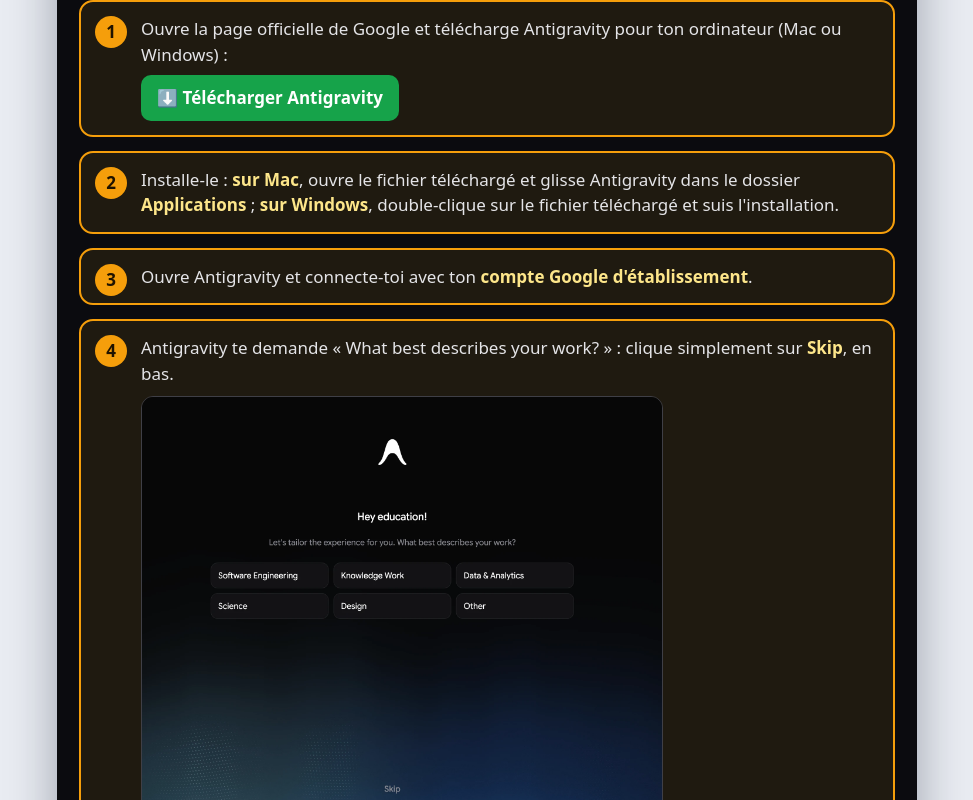
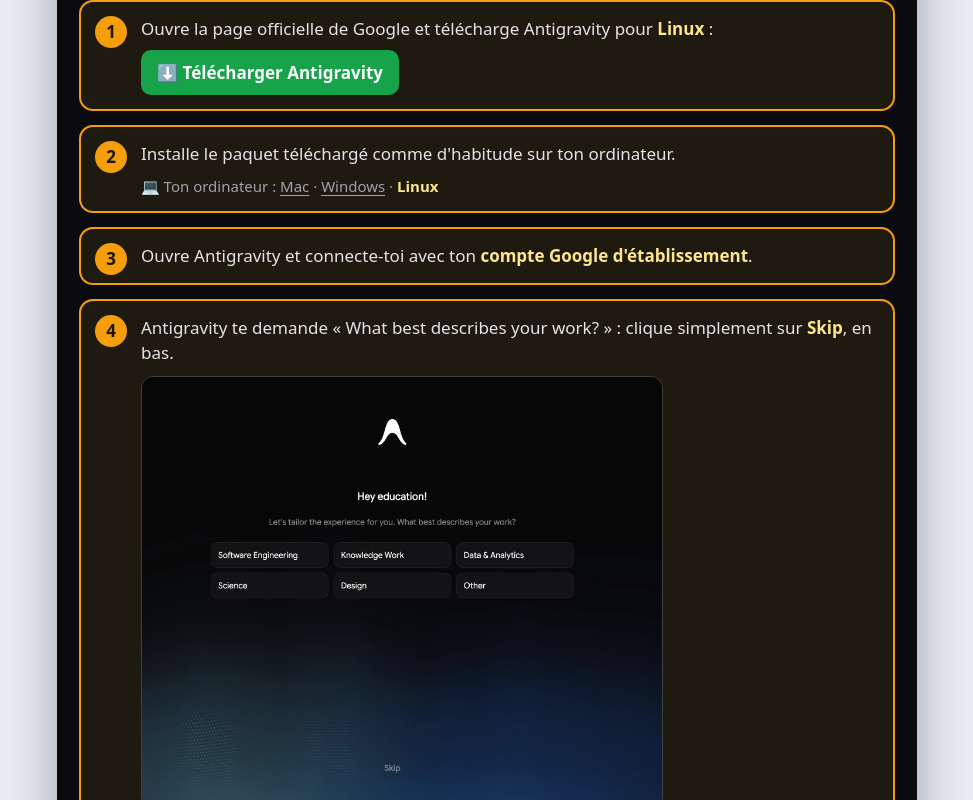
Before and after one commit to education-simulation/atelier, a plain HTML site: page antigravity.html in a window 1280 px wide. Both pictures are taken after a click on the button 364 px from the left and 235 px from the top of the page. Shown: the part 310-1110 px from the top of the page, without its empty margins (153-1126 px from the left). Drawn offline with Linux system fonts and the light colour scheme.

Commit message:
Installation : consignes selon l'ordinateur (Mac, Windows, Linux), deviné puis modifiable
Co-Authored-By: Claude Opus 5.5 <noreply@anthropic.com>

```diff
--- a/antigravity.html
+++ b/antigravity.html
@@ -4,7 +4,7 @@
 <meta charset="utf-8">
 <meta name="viewport" content="width=device-width, initial-scale=1">
 <title>Atelier · Antigravity</title>
-<link rel="stylesheet" href="style.css?v=3">
+<link rel="stylesheet" href="style.css?v=4">
 </head>
 <body>
 <div class="fen">
@@ -20,10 +20,12 @@
 
     <section id="installer" hidden>
       <ol class="etapes">
-        <li>Ouvre la page officielle de Google et télécharge Antigravity pour ton ordinateur (Mac ou Windows) :
+        <li>Ouvre la page officielle de Google et télécharge Antigravity <span class="os os-mac">pour <b class="cle">Mac</b></span><span class="os os-win">pour <b class="cle">Windows</b></span><span class="os os-linux">pour <b class="cle">Linux</b></span> :
           <div class="phrase"><a class="copier" href="https://antigravity.google/download" target="_blank" rel="noopener">⬇️ Télécharger Antigravity</a></div>
         </li>
-        <li>Installe-le : <b class="cle">sur Mac</b>, ouvre le fichier téléchargé et glisse Antigravity dans le dossier <b class="cle">Applications</b> ; <b class="cle">sur Windows</b>, double-clique sur le fichier téléchargé et suis l'installation.</li>
+        <li><span class="os os-mac">Ouvre le fichier téléchargé (dans <b class="cle">Téléchargements</b>), puis glisse l'icône d'Antigravity dans le dossier <b class="cle">Applications</b>.</span><span class="os os-win">Double-clique sur le fichier téléchargé (dans <b class="cle">Téléchargements</b>), puis suis l'installation en cliquant sur <b class="cle">Suivant</b>.</span><span class="os os-linux">Installe le paquet téléchargé comme d'habitude sur ton ordinateur.</span>
+          <p class="note">💻 Ton ordinateur : <button type="button" class="lien-os" data-os="mac">Mac</button> · <button type="button" class="lien-os" data-os="win">Windows</button> · <button type="button" class="lien-os" data-os="linux">Linux</button></p>
+        </li>
         <li>Ouvre Antigravity et connecte-toi avec ton <b class="cle">compte Google d'établissement</b>.</li>
         <li>Antigravity te demande « What best describes your work? » : clique simplement sur <b class="cle">Skip</b>, en bas.
           <img src="images/antigravity-bienvenue.webp" alt="L'écran d'accueil d'Antigravity : Hey education!, six choix, et Skip en bas" style="display:block;width:100%;max-width:520px;margin-top:10px;border-radius:12px;border:1px solid #3f3f46">
@@ -54,6 +56,16 @@ document.querySelectorAll("[data-choix]").forEach((b) => b.addEventListener("cli
   montrer(b.dataset.choix); history.replaceState(null, "", "#" + b.dataset.choix);
   document.getElementById(b.dataset.choix).scrollIntoView({ behavior: "smooth" });
 }));
+// Le système de l'ordinateur : deviné, puis modifiable (gardé dans le navigateur)
+const deviner = () => { const u = navigator.userAgent; return /Windows/i.test(u) ? "win" : /Mac/i.test(u) ? "mac" : /Linux|X11/i.test(u) ? "linux" : "mac"; };
+const choisirOs = (os) => {
+  document.body.dataset.os = os;
+  document.querySelectorAll(".lien-os").forEach((b) => b.setAttribute("aria-pressed", String(b.dataset.os === os)));
+  try { localStorage.setItem("atelier.os", os); } catch {}
+};
+let osDepart = null; try { osDepart = localStorage.getItem("atelier.os"); } catch {}
+choisirOs(osDepart || deviner());
+document.querySelectorAll(".lien-os").forEach((b) => b.addEventListener("click", () => choisirOs(b.dataset.os)));
 const depart = location.hash.slice(1);
 if (depart === "installer" || depart === "configurer") montrer(depart);
 document.querySelectorAll("button.copier").forEach((b) => b.addEventListener("click", async () => {
--- a/style.css
+++ b/style.css
@@ -52,3 +52,9 @@ button.tuile { cursor:pointer; }
 .carte .txt { display:grid; gap:2px; }
 .carte .txt b { color:#fff; font-size:17px; font-weight:800; line-height:1.25; }
 .carte .txt small { color:#a1a1aa; font-size:13.5px; line-height:1.3; }
+
+/* Le texte selon l'ordinateur (Mac, Windows, Linux) */
+.os { display:none; }
+body[data-os="mac"] .os-mac, body[data-os="win"] .os-win, body[data-os="linux"] .os-linux { display:inline; }
+.lien-os { all:unset; cursor:pointer; color:#a1a1aa; text-decoration:underline; text-underline-offset:3px; }
+.lien-os[aria-pressed="true"] { color:#fde68a; font-weight:800; text-decoration:none; }
```
Also changed, not shown: index.html (+1 -1 lines).
